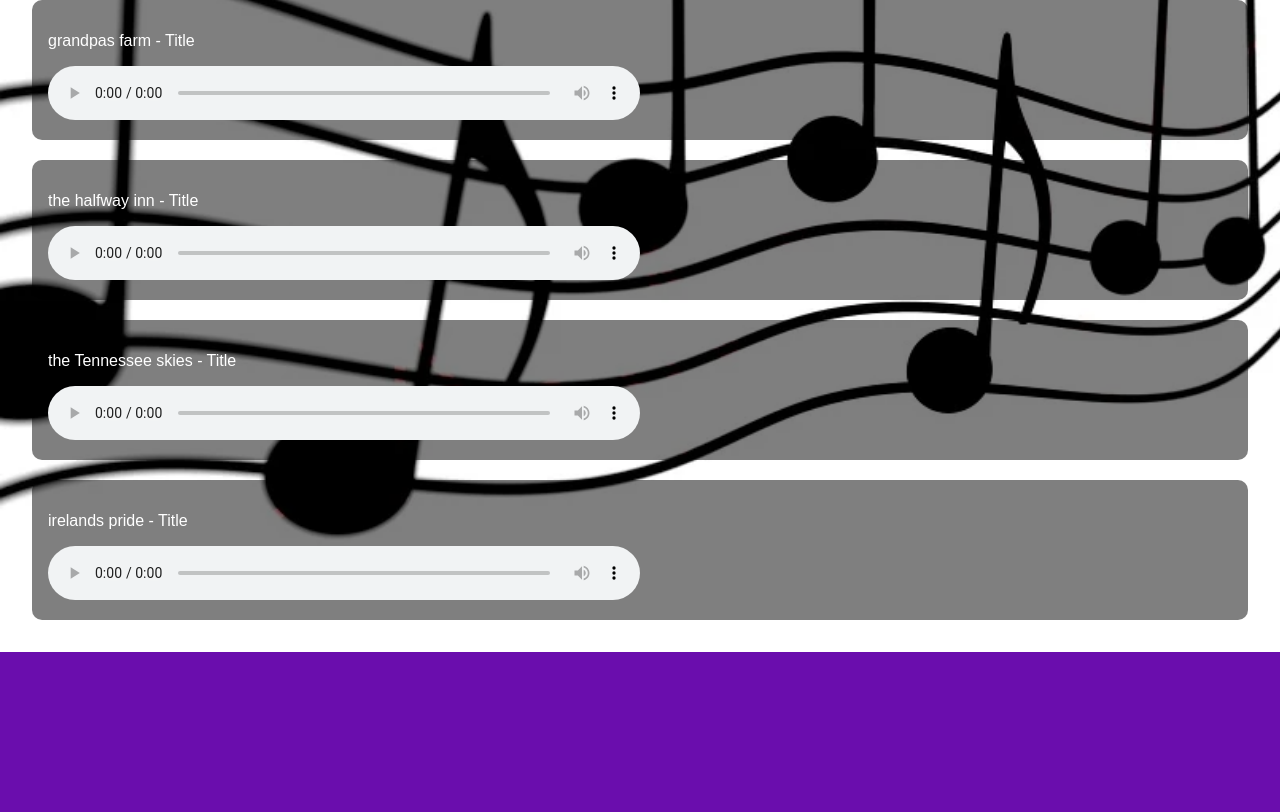
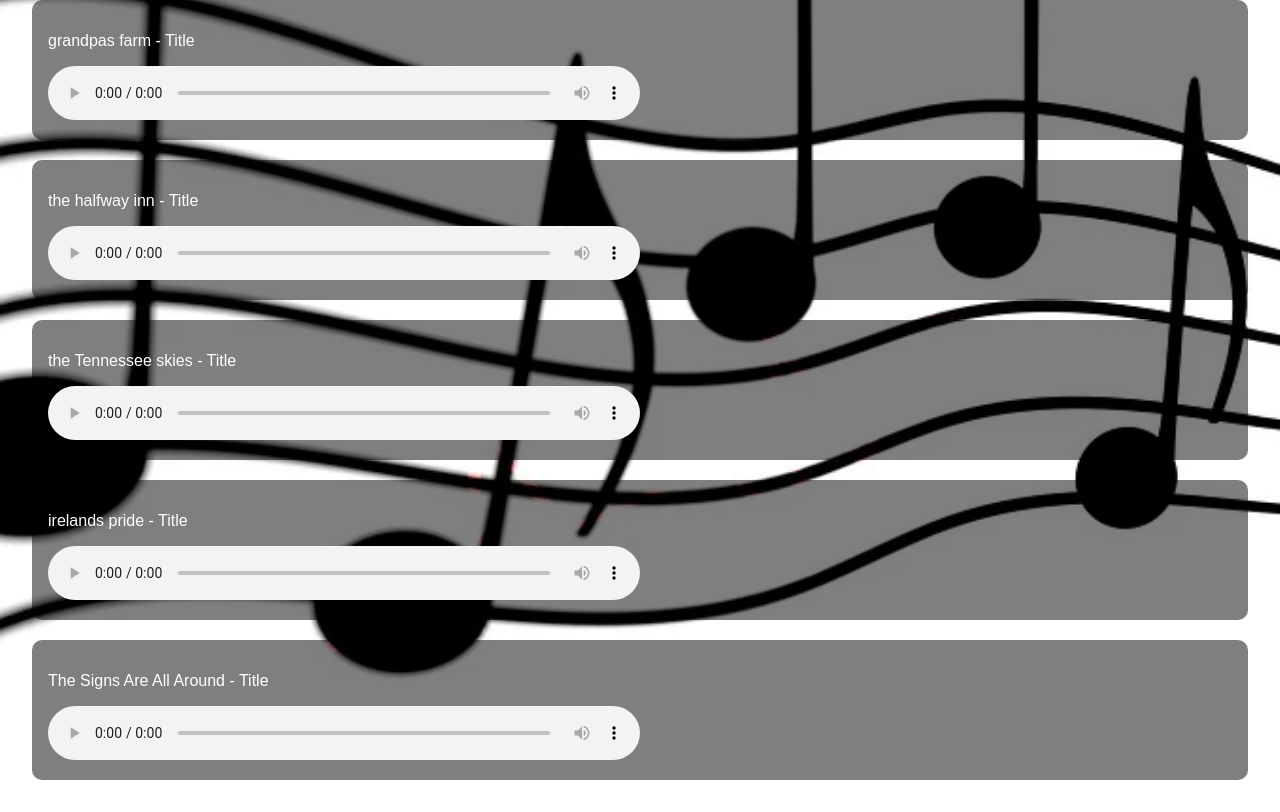
Before and after one commit to rsantarelli/mysongs, a plain HTML site: page index.html in a window 1280 px wide. Shown: the part 207-1019 px from the top of the page. Before the commit the page ends 859 px from the top, so only its background shows below. Drawn offline with Linux system fonts and the light colour scheme.

Commit message:
Update index.html

```diff
--- a/index.html
+++ b/index.html
@@ -71,6 +71,14 @@
     </audio>
   </div>
 
+ <div class="song">
+    <p>The Signs Are All Around - Title</p>
+    <audio controls>
+      <source src="songs/The Signs Are All Around.mp3" type="audio/mpeg">
+      Your browser does not support the audio element.
+    </audio>
+  </div>
+
   <!-- Add more songs by copying the above <div class="song"> -->
 </body>
 </html>
```
